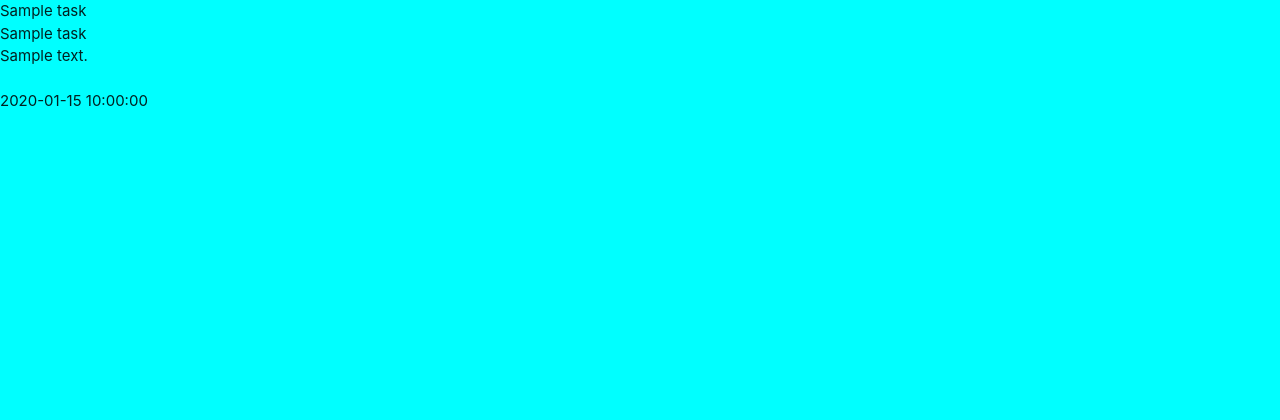
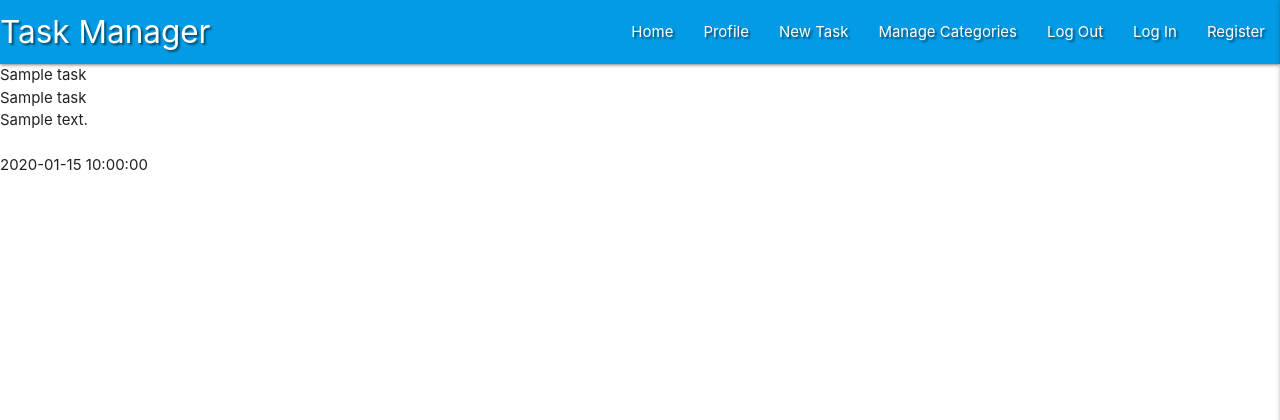
Before and after one commit to molnarlin/task_manager_MongoDB, a Flask app: page / in a window 1280 px wide. Shown: the top 420 px of the page. Run offline with Flask 3, Linux system fonts and the light colour scheme; a database or web service that is not in the repository returns one stand-in record (values such as "Sample title"); parts of the project's set-up code (start-up, migrations or seed data) failed here and were passed over; some libraries are stand-ins or nearby versions.

Commit message:
navbar added

```diff
--- a/static/css/style.css
+++ b/static/css/style.css
@@ -1,3 +1,3 @@
-body{
-    background-color: aqua;
+.text-shadow {
+    text-shadow: 2px 2px 2px rgba(0, 0, 0, 0.5);
 }
--- a/templates/base.html
+++ b/templates/base.html
@@ -12,6 +12,36 @@
     <title>Task Manager</title>
 </head>
 <body>
+    <header>
+        <!-- top navbar -->
+		<nav class="nav-extended text-shadow light-blue darken-1">
+			<div class="nav-wrapper">
+				<a href="{{ url_for('get_tasks') }}" class="brand-logo">Task Manager</a>
+				<a href="#" data-target="mobile-demo" class="sidenav-trigger right"><i class="fas fa-bars"></i></a>
+				<ul class="right hide-on-med-and-down">
+					<li><a href="{{ url_for('get_tasks') }}">Home</a></li>
+					<li><a href="#">Profile</a></li>
+					<li><a href="#">New Task</a></li>
+					<li><a href="#">Manage Categories</a></li>
+					<li><a href="#">Log Out</a></li>
+					<li><a href="#">Log In</a></li>
+					<li><a href="#">Register</a></li>
+				</ul>
+			</div>
+		</nav>
+
+        <!-- mobile sidenav -->
+		<ul class="sidenav" id="mobile-demo">
+            <li><h4 class="center-align light-blue-text text-darken 4">Task Manager</h4></li>
+            <li><a href="{{ url_for('get_tasks') }}">Home</a></li>
+            <li><a href="#">Profile</a></li>
+            <li><a href="#">New Task</a></li>
+            <li><a href="#">Manage Categories</a></li>
+            <li><a href="#">Log Out</a></li>
+            <li><a href="#">Log In</a></li>
+            <li><a href="#">Register</a></li>
+		</ul>
+	</header>
 
     {% block content %}
     {% endblock %}
```
